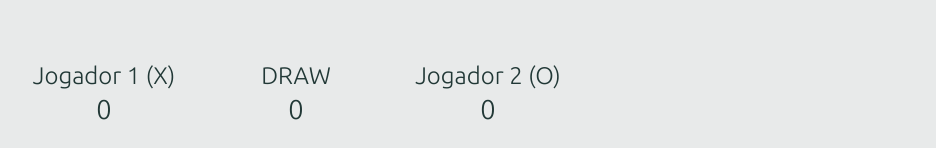
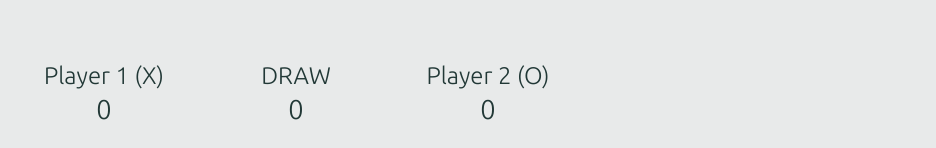
Before and after one commit to Pvictor01/learn-js, a plain HTML site: page JS-III/jogo-da-velha/index.html in a window 1280 px wide. Both pictures are taken after a click on the button "START". Shown: the part 649-797 px from the top of the page, without its empty margins (344-1280 px from the left). Drawn offline with Linux system fonts and the light colour scheme.

Commit message:
Adequaçao de playerNames

```diff
--- a/JS-III/jogo-da-velha/index.html
+++ b/JS-III/jogo-da-velha/index.html
@@ -43,7 +43,7 @@
 
       <div id="result-container">
         <div class="player-info">
-          <p id="player-x">PLAYER 1: (X)</p>
+          <p id="player-x"></p>
           <span id="result-player1">0</span>
         </div>
         <div class="player-info">
@@ -51,7 +51,7 @@
           <span id="result-draw">0</span>
         </div>
         <div class="player-info">
-          <p id="player-y">PLAYER 2: (O)</p>
+          <p id="player-y"></p>
           <span id="result-player2">0</span>
         </div>
       </div>
--- a/JS-III/jogo-da-velha/jogoDaVelha.js
+++ b/JS-III/jogo-da-velha/jogoDaVelha.js
@@ -147,8 +147,8 @@ function handleCellClick(event, index) {
 }
 
 startGameBtn.addEventListener('click', () => {
-  const player1Name = player1InputEl.value || 'Jogador 1 '
-  const player2Name = player2InputEl.value || 'Jogador 2 '
+  const player1Name = player1InputEl.value || 'Player 1 '
+  const player2Name = player2InputEl.value || 'Player 2 '
 
   playerXTextEl.innerText = `${player1Name}(X)`
   playerOTextEl.innerText = `${player2Name}(O)`
```
Also changed, not shown: 2 other files.
